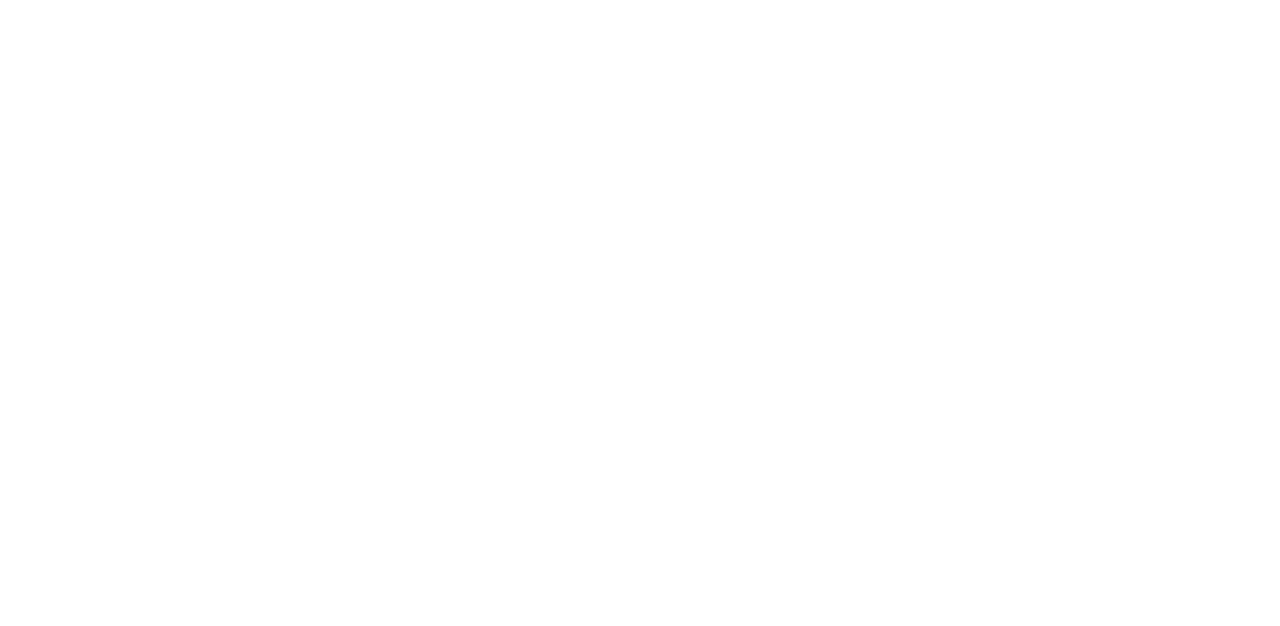
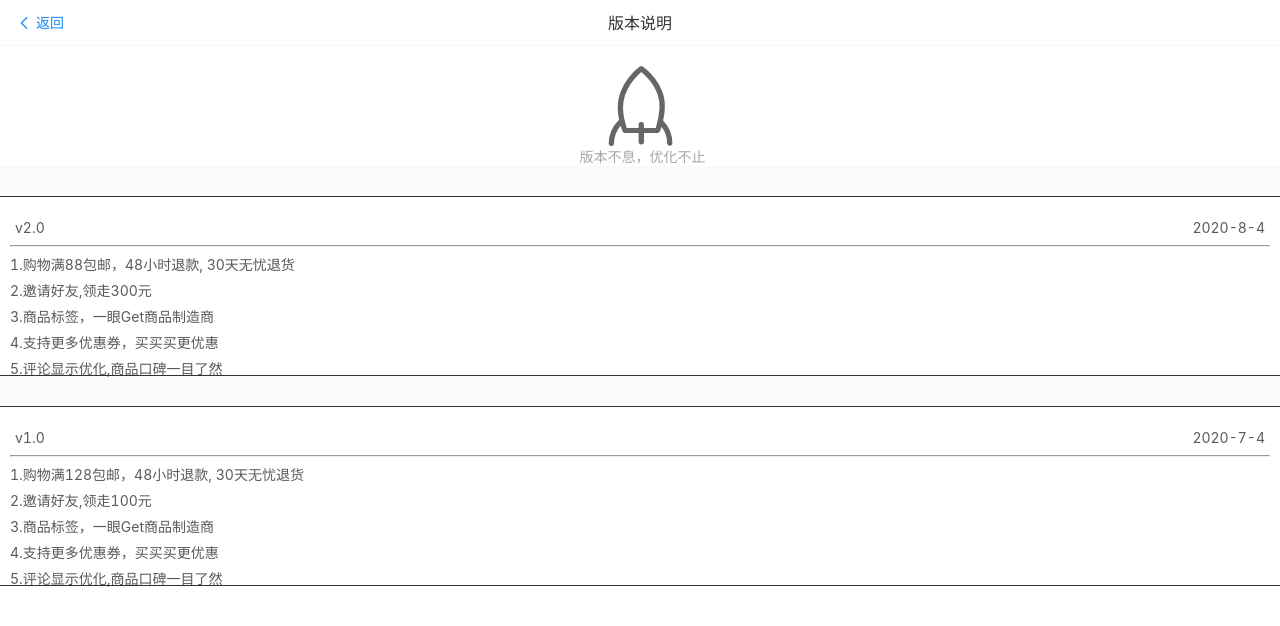
Before and after one commit to Allo127/mall, a Vue app: page /#/version in a window 1280 px wide. Shown: the top 626 px of the page. Built offline with nearby package versions, Linux system fonts and the light colour scheme.

Commit message:
增加系统设置界面

```diff
--- a/src/main.js
+++ b/src/main.js
@@ -5,12 +5,16 @@ import store from './store'
 import api from './api/index.js'
 
 import {
+	ActionSheet,
 	AddressEdit,
 	AddressList,
 	Area,
 	Button,
+	Card,
 	Col,
+	Cell,
 	Divider,
+	Field,
 	Grid,
 	GridItem,
 	GoodsAction,
@@ -19,6 +23,8 @@ import {
 	Image,
 	ImagePreview,
 	Icon,
+	Tab,
+	Tabs,
 	Tabbar,
 	Tag,
 	TabbarItem,
@@ -38,7 +44,7 @@ import {
 Vue.use(Tabbar).use(TabbarItem).use(SwipeItem).use(Swipe).use(Lazyload).use(Sticky).use(AddressEdit).use(AddressList).use(
 	Area).use(Grid).use(GridItem).use(Search).use(Row).use(Col).use(Sidebar).use(SidebarItem).use(Icon).use(NavBar).use(
 	Button).use(Toast).use(Image).use(ImagePreview).use(Tag).use(Divider).use(GoodsAction).use(GoodsActionIcon).use(
-	GoodsActionButton).use(Sku)
+	GoodsActionButton).use(Sku).use(Tab).use(Tabs).use(Card).use(Field).use(ActionSheet).use(Cell)
 
 Vue.config.productionTip = false
 
--- a/src/router/index.js
+++ b/src/router/index.js
@@ -10,8 +10,11 @@ import AddressEdit from '../views/address/AddressEdit.vue'
 import productDetail from '../views/Detail/Detail.vue'
 import server from '../views/SystemSet/server.vue'
 import quesInfo from '../views/SystemSet/quesInfo.vue'
+import proList from '../views/proList/index.vue'
+import aboutUs from '../views/SystemSet/aboutUs.vue'
+import version from '../views/SystemSet/version.vue'
+import advice from '../views/SystemSet/pushAdvice.vue'
 Vue.use(VueRouter)
-
 const routes = [{
 		path: '/',
 		redirect: '/Home'
@@ -65,6 +68,26 @@ const routes = [{
 		path: '/quesInfo',
 		name: 'quesInfo',
 		component: quesInfo
+	},
+	{
+		path: '/proList',
+		name: 'proList',
+		component: proList
+	},
+	{
+		path: '/aboutUs',
+		name: 'aboutUs',
+		component: aboutUs
+	},
+	{
+		path: '/version',
+		name: 'version',
+		component: version
+	},
+	{
+		path: '/advice',
+		name: 'advice',
+		component: advice
 	}
 ]
 
--- a/src/store/mutations.js
+++ b/src/store/mutations.js
@@ -4,12 +4,17 @@ import {
 	ADDRESS_INFO,
 	EDIT_ADDRESS_INFO,
 	DELELETE_ADDRESS,
-	SAVE_CHANGE_DETAIL
+	SAVE_CHANGE_DETAIL,
+	CATAGOTY_DATA
 } from './types.js'
 export default {
 	[SET_BANNER_IMAGES](state, images) {
 		state.bannerImages = images
 		localStorage.setItem('bannerImages', JSON.stringify(images))
+	},
+	[CATAGOTY_DATA](state, data) {
+		state.catagoryData = data
+		localStorage.setItem('catagoryData', JSON.stringify(data))
 	},
 	// 收货地址列表
 	[ADDRESS_LIST](state, data) {
--- a/src/store/state.js
+++ b/src/store/state.js
@@ -1,5 +1,7 @@
 export default {
 	bannerImages: JSON.parse(localStorage.getItem('bannerImages')) || [],
+	//分类数据
+	catagoryData: JSON.parse(localStorage.getItem('catagoryData')) || [],
 	//商品优惠卷列表显隐
 	isShowCoupon: false,
 	// 收货人地址列表
--- a/src/store/types.js
+++ b/src/store/types.js
@@ -1,5 +1,7 @@
 //规定操作
 export const SET_BANNER_IMAGES = 'SET_BANNER_IMAGES' // 设置banner图片
+//===========分类部分数据==================
+export const CATAGOTY_DATA = 'CATAGOTY_DATA' //分类数据
 //=================地址部分开始==========================
 // 收货地址列表
 export const ADDRESS_LIST = "ADDRESS_LIST"
--- /dev/null
+++ b/src/views/SystemSet/aboutUs.vue
@@ -0,0 +1,39 @@
+<template>
+	<div class="aboutUs">
+		<van-nav-bar title="关于我们" left-text="返回" left-arrow />
+		<div class="content">
+			<div class="detail">
+				<img src="../../images/icon/us.png" alt="">
+				<p>客服热线：400-0000-000</p>
+				<p>客服邮箱：service@site.com</p>
+				<p>当前版本：v4.0.0</p>
+			</div>
+		</div>
+	</div>
+</template>
+
+<script>
+	export default {
+		methods: {
+			onClickLeft() {
+				this.$router.back()
+			}
+		}
+	}
+</script>
+
+<style>
+	.content {
+		background-color: #FAFAFA;
+		width: 100%;
+	}
+
+	.detail {
+		width: 50%;
+		height: 50%;
+		padding: 30% 25%;
+		font-size: 12px;
+		text-align: center;
+		color: #bdbdbd;
+	}
+</style>
--- /dev/null
+++ b/src/views/SystemSet/pushAdvice.vue
@@ -0,0 +1,67 @@
+<template>
+	<div class="advice">
+		<van-nav-bar title="意见反馈" left-text="返回" left-arrow />
+		<div class="content">
+			<van-cell is-link title="选择反馈类型" @click="show = true" />
+			<van-action-sheet v-model="show" :actions="actions" @select="onSelect" />
+			<p>反馈类型：{{type}}</p>
+			<van-field v-model="message" rows="1" autosize label="意见反馈" type="textarea" placeholder="请输入意见:" />
+			<van-button type="primary" size="large" @click="click()" class="btn">提交</van-button>
+		</div>
+	</div>
+</template>
+
+<script>
+	export default {
+		data() {
+			return {
+				message: '',
+				show: false,
+				type: '',
+				actions: [{
+					name: '功能异常'
+				}, {
+					name: '体验问题'
+				}, {
+					name: '产品建议'
+				}]
+			}
+		},
+		methods: {
+			onClickLeft() {
+				this.$router.back()
+			},
+			onSelect(item) {
+				// 默认情况下点击选项时不会自动收起
+				// 可以通过 close-on-click-action 属性开启自动收起
+				this.show = false
+				this.type = item.name
+				// this.$toast(item.name)
+			},
+			click() {
+				if (this.type === '') {
+					this.$toast("请选择意见类型")
+				} else if (this.message === '') {
+					this.$toast("请填写意见内容")
+				} else {
+					this.$toast.success('提交成功！')
+				}
+			}
+		}
+	}
+</script>
+
+<style>
+	.content {
+		font-size: 14px;
+		/* background-color: #E6E6E6; */
+	}
+
+	.content p {
+		padding-left: 10px;
+	}
+
+	.btn {
+		margin-top: 20px;
+	}
+</style>
--- /dev/null
+++ b/src/views/SystemSet/version.vue
@@ -0,0 +1,77 @@
+<template>
+	<div class="version">
+		<van-nav-bar title="版本说明" left-text="返回" left-arrow />
+		<div class="pic">
+			<img src="../../images/icon/update.png" alt="">
+			<p>版本不息，优化不止</p>
+		</div>
+		<div class="verItem">
+			<div class="tip">
+				<span>v2.0</span>
+				<span>2020-8-4</span>
+			</div>
+			<hr>
+			<ul>
+				<li>1.购物满88包邮，48小时退款, 30天无忧退货</li>
+				<li>2.邀请好友,领走300元</li>
+				<li>3.商品标签，一眼Get商品制造商</li>
+				<li>4.支持更多优惠券，买买买更优惠</li>
+				<li>5.评论显示优化,商品口碑一目了然</li>
+			</ul>
+		</div>
+		<div class="verItem">
+			<div class="tip">
+				<span>v1.0</span>
+				<span>2020-7-4</span>
+			</div>
+			<hr>
+			<ul>
+				<li>1.购物满128包邮，48小时退款, 30天无忧退货</li>
+				<li>2.邀请好友,领走100元</li>
+				<li>3.商品标签，一眼Get商品制造商</li>
+				<li>4.支持更多优惠券，买买买更优惠</li>
+				<li>5.评论显示优化,商品口碑一目了然</li>
+			</ul>
+		</div>
+	</div>
+</template>
+
+<script>
+	export default {
+		methods: {
+			onClickLeft() {
+				this.$router.back()
+			}
+		}
+	}
+</script>
+
+<style>
+	.version {
+		background-color: #FAFAFA;
+	}
+
+	.pic {
+		width: 100%;
+		height: 120px;
+		padding: 20px 0;
+		background-color: #FFFFFF;
+		text-align: center;
+		color: #a6a6a6;
+	}
+
+	.tip {
+		display: flex;
+		justify-content: space-between;
+		padding: 0 5px;
+	}
+
+	.verItem {
+		border-top: #323233 1px solid;
+		border-bottom: #323233 1px solid;
+		height: 180px;
+		background-color: #FFFFFF;
+		margin-top: 30px;
+		padding: 20px 10px 0 10px;
+	}
+</style>
--- /dev/null
+++ b/src/views/proList/index.vue
@@ -0,0 +1,93 @@
+<template>
+	<div class="proList">
+		<div class="top">
+			<van-icon name="arrow-left" class="icon" />
+			<!-- 搜索框 -->
+			<van-sticky class="search">
+				<van-search @focus="goSearch" input-align="center" shape="round" placeholder="请输入搜索关键词" v-model="Searchvalue" />
+			</van-sticky>
+		</div>
+		<van-tabs v-model="active">
+			<van-tab title="综合">内容 1</van-tab>
+			<van-tab title="销量">内容 2</van-tab>
+			<van-tab title="价格">内容 3</van-tab>
+		</van-tabs>
+		<div class="card2">
+			<div class="cardItem">
+				<img src="https://img.yzcdn.cn/vant/ipad.jpeg" alt="">
+				<p class="title">商品标题</p>
+				<p class="desc">描述信息</p>
+				<p class="price">￥2.00</p>
+			</div>
+			<div class="cardItem">
+				<img src="https://img.yzcdn.cn/vant/ipad.jpeg" alt="">
+				<p class="title">商品标题</p>
+				<p class="desc">描述信息</p>
+				<p class="price">￥2.00</p>
+			</div>
+		</div>
+	</div>
+</template>
+
+<script>
+	export default {
+		data() {
+			return {
+				Searchvalue: "",
+				active: 2
+			}
+		},
+		methods: {
+			goSearch() {
+				this.$router.push("/search")
+			},
+			change(index) {
+				this.contentActive = index
+			}
+		}
+	}
+</script>
+
+<style>
+	.top {
+		height: 46px;
+		display: flex;
+	}
+
+	.top .icon {
+		padding: 0 16px;
+		min-width: 1em;
+		margin-right: 4px;
+		font-size: 16px;
+		line-height: 52px;
+	}
+
+	.search {
+		margin-left: 20px;
+	}
+
+	.card2 {
+		display: flex;
+		flex-wrap: wrap;
+	}
+
+	.cardItem {
+		width: 40%;
+		height: 180px;
+		padding: 8px 16px;
+		background-color: #fafafa;
+		color: #323233;
+		font-size: 12px;
+		text-align: center;
+	}
+
+	.cardItem img {
+		width: 100px;
+		height: 100px;
+		margin-left: 40px;
+	}
+
+	.cardItem .price {
+		font-size: 14px;
+	}
+</style>
```
Also changed, not shown: src/api/requestAPI/catagory.js (added, +8 -0 lines), src/images/icon/update.png (added), src/images/icon/us.png (added).
